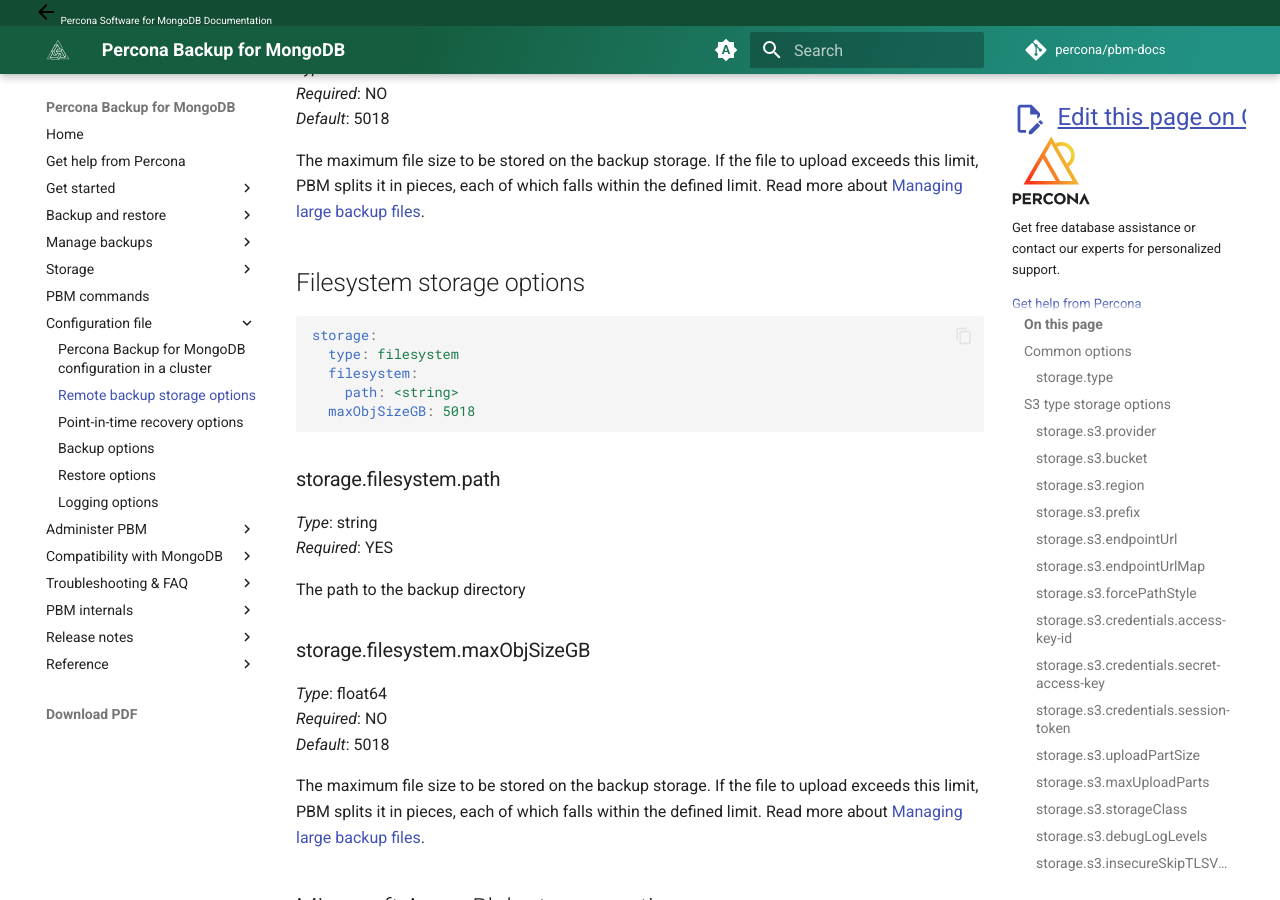
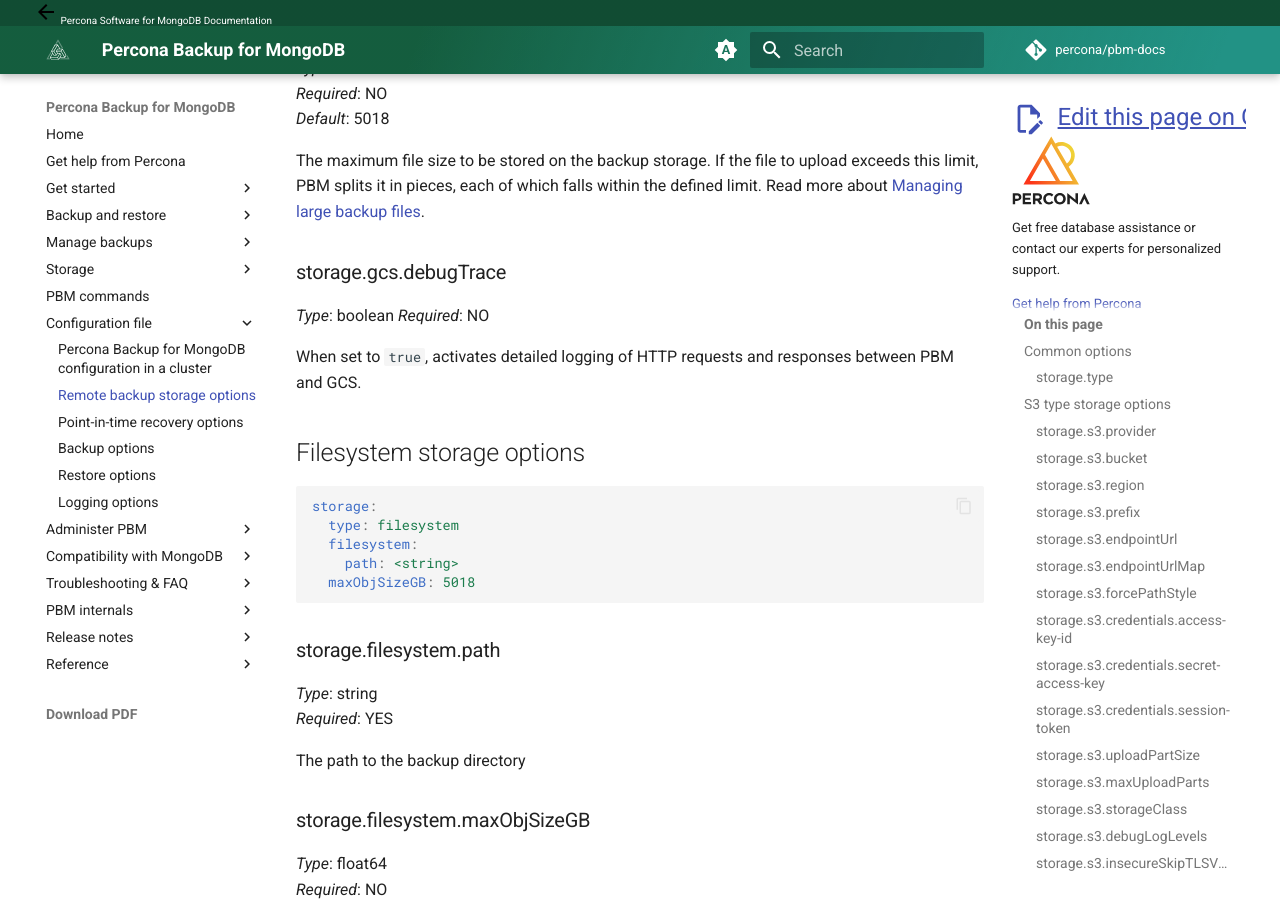
Before and after one commit to percona/pbm-docs, an MkDocs documentation site: the page built from docs/reference/configuration-options.md, in a window 1280 px wide and 900 px high, scrolled down 9254 px. Built offline with MkDocs 1.6.1 and Material for MkDocs 9.7.7, drawn with Linux system fonts in a browser that asks for light colours; nearby versions of some CDN libraries; comment, search, counter and statistics services are not loaded.

Commit message:
PBM-1608 Documented debugTrace option for GCS
modified:   docs/details/gcs.md
	modified:   docs/reference/configuration-options.md

````diff
--- a/docs/reference/configuration-options.md
+++ b/docs/reference/configuration-options.md
@@ -350,6 +350,13 @@
 
 The maximum file size to be stored on the backup storage. If the file to upload exceeds this limit, PBM splits it in pieces, each of which falls within the defined limit. Read more about [Managing large backup files](../features/split-merge-backup.md).
 
+### storage.gcs.debugTrace
+
+*Type*: boolean
+*Required*: NO
+
+When set to `true`, activates detailed logging of HTTP requests and responses between PBM and GCS.
+
 ## Filesystem storage options
 
 ```yaml
````
Also changed, not shown: docs/details/gcs.md (+7 -0 lines).
